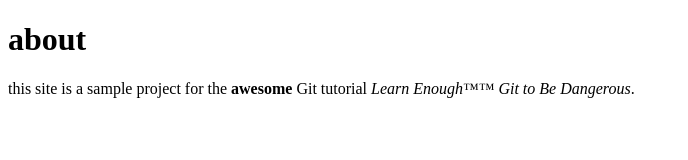
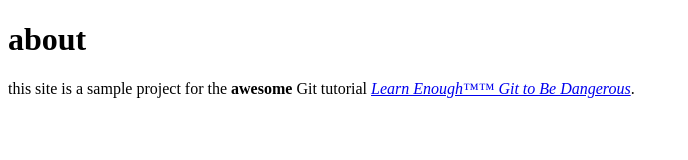
Before and after one commit to guilhermedelyra/website, a plain HTML site: page about.html in a window 1280 px wide. Shown: the whole page, without its empty margins (0-688 px from the left). Drawn offline with Linux system fonts and the light colour scheme.

Commit message:
addlinktotutorialtitle

```diff
--- a/about.html
+++ b/about.html
@@ -6,7 +6,7 @@
 	<body>
 		<h1>about</h1>
 		<p>
-		this site is a sample project for the <strong>awesome</strong> Git tutorial <em>Learn Enough™™ Git to Be Dangerous</em>.
+		this site is a sample project for the <strong>awesome</strong> Git tutorial <a href="http://learnenough.com/git-tutorial"><em>Learn Enough™™ Git to Be Dangerous</em></a>.
  		</p>
 	</body>
 </html>
```
